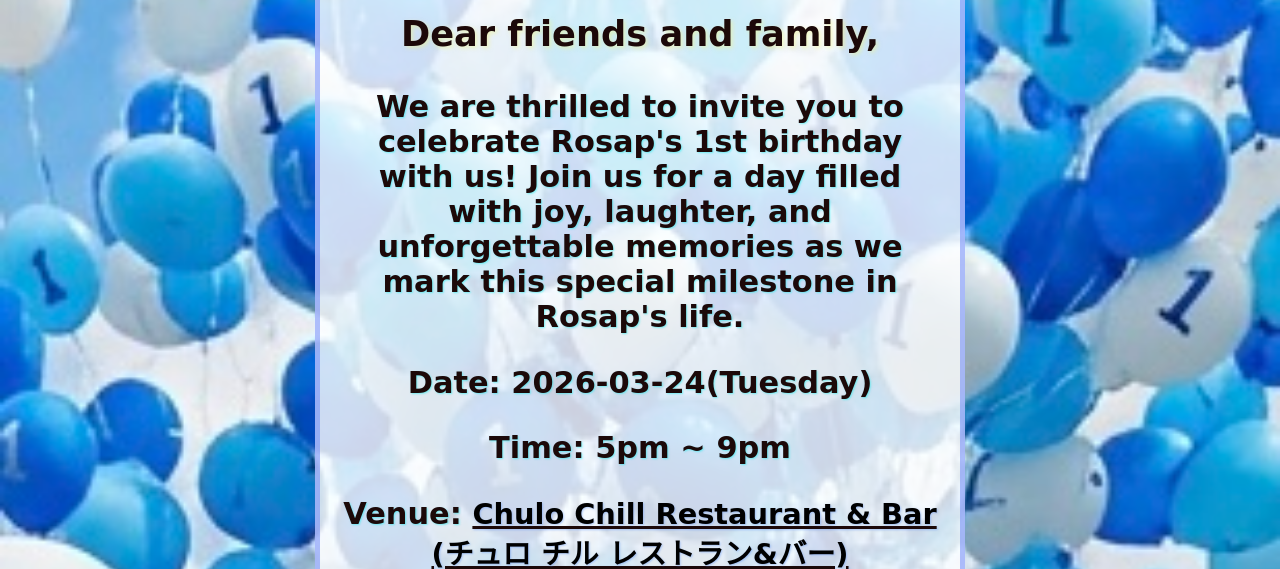
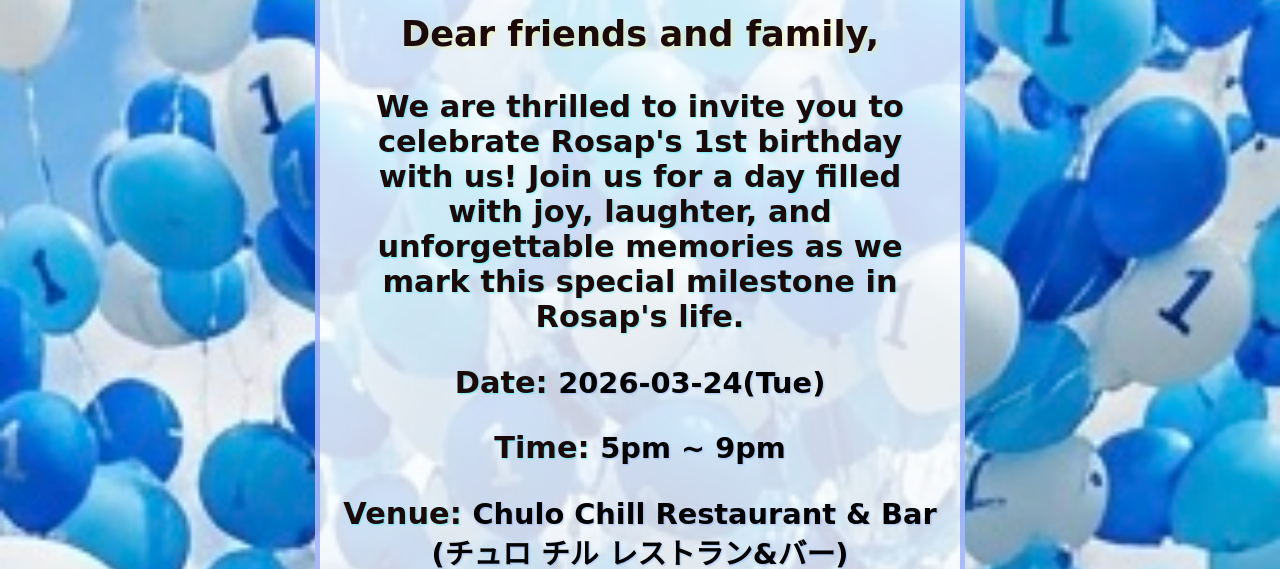
Before and after one commit to rowsun01/invitation, a plain HTML site: page index.html in a window 1280 px wide. Shown: the part 732-1301 px from the top of the page. Drawn offline with Linux system fonts and the light colour scheme.

Commit message:
Add files via upload

```diff
--- a/index.html
+++ b/index.html
@@ -30,9 +30,9 @@
         <h1>Rosap's 1st Birthday Party</h1>
         <h3>Dear friends and family,</h3>
         <p>We are thrilled to invite you to celebrate Rosap's 1st birthday with us! Join us for a day filled with joy, laughter, and unforgettable memories as we mark this special milestone in Rosap's life.</p>
-        <p>Date: 2026-03-24(Tuesday)</p>
-        <p>Time: 5pm ~ 9pm</p>
-        <p>Venue: <u><span>Chulo Chill Restaurant & Bar (チュロ チル レストラン&バー)</span></p></u>
+        <p>Date: <span >2026-03-24(Tue)</span></p>
+        <p>Time: <span>5pm ~ 9pm</span></p>
+        <p>Venue: <span>Chulo Chill Restaurant & Bar (チュロ チル レストラン&バー)</span></p>
         <p>Location: <a href="map.html">CSK25 ビル, 1F, 25-8 Sakaecho, Chuo Ward, Chiba, 260-0016</a> </p>
         <!-- <a href="map.html">aaaaaaaaaa</a> -->
 
--- a/style.css
+++ b/style.css
@@ -4,7 +4,7 @@ html, body{
     width: 100%;
     margin: 0;
     padding: 0;
-
+    font-family: Verdana, Geneva, Tahoma, sans-serif;
 }
 .background{
     background-image: url(./images/image_a73ecc77.jpg);
@@ -33,7 +33,7 @@ h3{
 
 }
 a{
-    font-family: shadow into light, cursive;
+    font-family: cursive,sans-serif;
     font-size: 1.8rem;
     color: rgb(28, 9, 9);
     text-shadow: 1px 1px 2px rgba(110, 157, 246, 0.5);
@@ -92,6 +92,8 @@ img.displaySlide{
     from {opacity: 0.5;}
     to {opacity: 1;}
 }
+
+
 /* .profilePic{
     border-radius: 50%;
     height: 200px;
@@ -102,7 +104,7 @@ img.displaySlide{
 
 } */
  span{
-    font-family:shadow into light, cursive ;
+    font-family:cursive,sans-serif ;
     font-size: 1.8rem;
     color: black;
 
```
